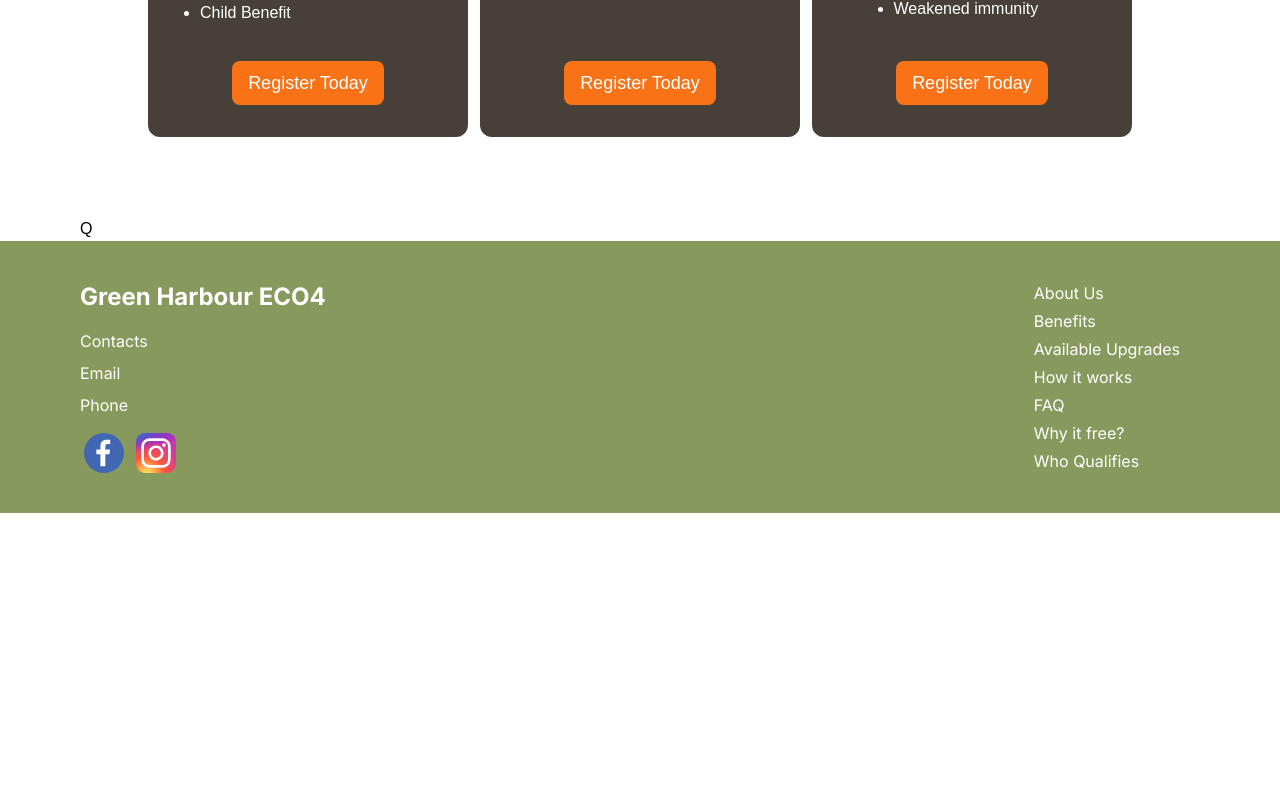
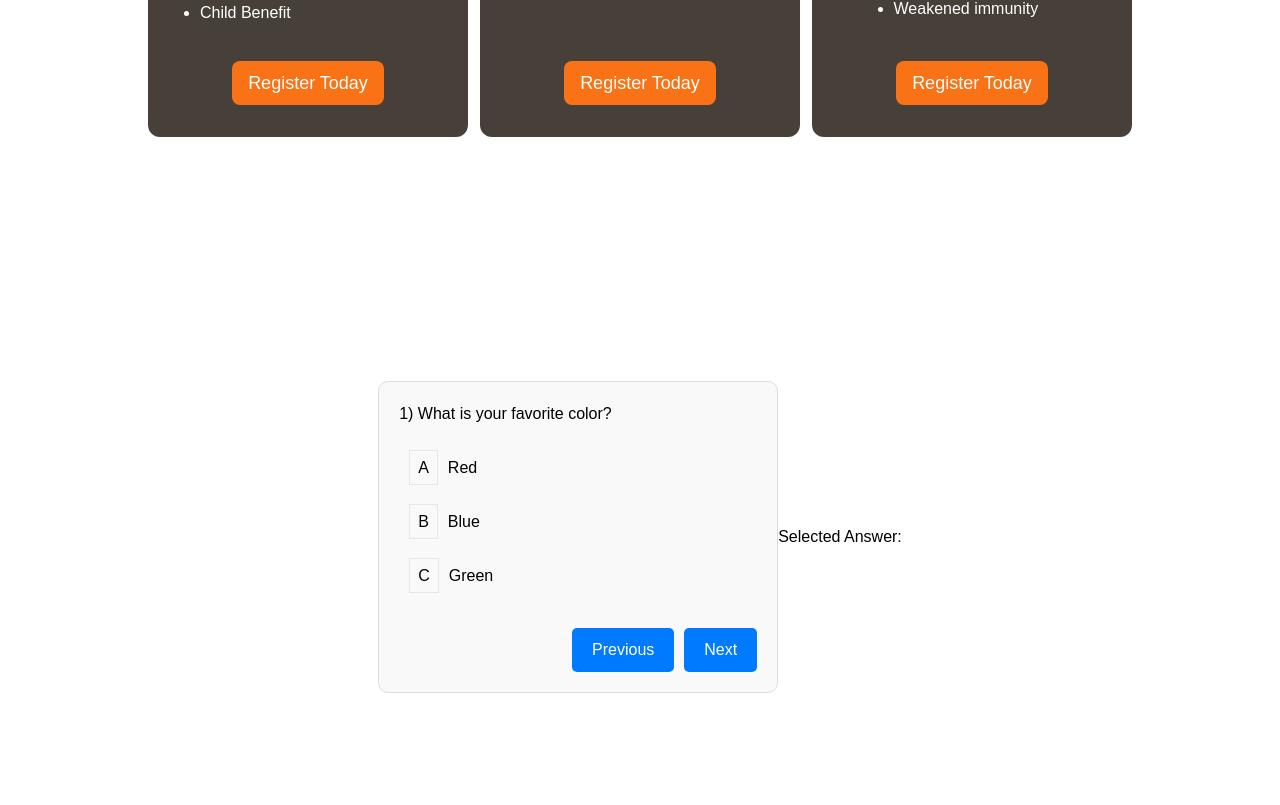
Before and after one commit to UzairChaudhary/Green-Harbour, a Next.js app: page /who-qualifies in a window 1280 px wide. Shown: the part 655-1460 px from the top of the page. Before the commit the page ends 1168 px from the top, so only its background shows below. Built offline with nearby package versions, Linux system fonts and the light colour scheme.

Commit message:
added questions section

```diff
--- /dev/null
+++ b/src/app/who-qualifies/Questions.css
@@ -0,0 +1,66 @@
+.container {
+    display: flex;
+    justify-content: center;
+    align-items: center;
+    height: 100vh;
+  }
+
+  .question-container {
+    width: 400px;
+    padding: 20px;
+    border: 1px solid #ddd;
+    border-radius: 10px;
+    background-color: #f9f9f9;
+  }
+
+  .question {
+    margin-bottom: 20px;
+  }
+
+  .options {
+    display: flex;
+    flex-direction: column;
+  }
+
+  .option {
+    margin-bottom: 10px;
+    padding: 10px;
+    cursor: pointer;
+    transition: background-color 0.3s;
+  }
+
+  .option:hover {
+    background-color: #f0f0f0;
+  }
+
+  .option.selected {
+    border: 2px solid #007bff;
+    background-color: #e6f7ff;
+  }
+
+  .option-letter {
+    margin-right: 10px;
+  }
+
+  .navigation-buttons {
+    margin-top: 20px;
+    display: flex;
+    justify-content: flex-end;
+  }
+
+  .prev-button,
+  .next-button {
+    padding: 10px 20px;
+    margin-left: 10px;
+    background-color: #007bff;
+    color: #fff;
+    border: none;
+    border-radius: 5px;
+    cursor: pointer;
+    transition: background-color 0.3s;
+  }
+
+  .prev-button:hover,
+  .next-button:hover {
+    background-color: #0056b3;
+  }
--- a/src/app/who-qualifies/page.js
+++ b/src/app/who-qualifies/page.js
@@ -1,7 +1,41 @@
-import React from 'react'
+"use client"
+import React, { useState } from 'react';
 import Button from '../../../components/common/button'
+import './Questions.css'; // Import CSS file for styling
+export default function Page() {
+    const [currentQuestion, setCurrentQuestion] = useState(0);
 
-export default function page() {
+    const questions = [
+        "1) What is your favorite color?",
+        "2) What is your favorite animal?",
+        // Add more questions as needed
+      ];
+
+    const NUM_QUESTIONS = questions.length; // Define NUM_QUESTIONS
+    const [answers, setAnswers] = useState(Array(NUM_QUESTIONS).fill(null)); // Use NUM_QUESTIONS
+
+
+
+  const options = [
+    ["Red", "Blue", "Green"],
+    ["Dog", "Cat", "Bird"],
+    // Add more options for each question as needed
+  ];
+
+
+  const handleAnswer = (index, answer) => {
+    const newAnswers = [...answers];
+    newAnswers[index] = answer;
+    setAnswers(newAnswers);
+  };
+
+  const handleNextQuestion = () => {
+    setCurrentQuestion(currentQuestion + 1);
+  };
+
+  const handlePrevQuestion = () => {
+    setCurrentQuestion(currentQuestion - 1);
+  };
   return (
     <div className='mx-20 font-proxima-nova mt-20'>
         <h1 className='flex justify-center font-extrabold text-4xl text-mud_color'> Who Qualifies?</h1>
@@ -55,7 +89,50 @@ export default function page() {
 
             </div>
         </div>
-        <div className='mt-20'>Q</div>
+
+
+
+        <div className="container">
+      <div className="question-container">
+        <h2 className="question">{questions[currentQuestion]}</h2>
+        <div className="options">
+          {options[currentQuestion].map((option, index) => (
+            <label key={index} className={`option ${answers[currentQuestion] === option ? 'selected' : ''}`}>
+              <input
+                type="radio"
+                hidden
+                name={`question-${currentQuestion}`}
+                value={option}
+                checked={answers[currentQuestion] === option}
+                onChange={() => handleAnswer(currentQuestion, option)}
+              />
+              <span className="option-letter border p-2">{String.fromCharCode(65 + index)}</span>
+              {option}
+            </label>
+          ))}
+        </div>
+        <div className="navigation-buttons">
+          <button
+            className="prev-button"
+            disabled={currentQuestion === 0}
+            onClick={handlePrevQuestion}
+          >
+            Previous
+          </button>
+          <button
+            className="next-button"
+            disabled={currentQuestion === NUM_QUESTIONS - 1}
+            onClick={handleNextQuestion}
+          >
+            Next
+          </button>
+        </div>
+      </div>
+      <div className="selected-answer">
+        <h3>Selected Answer:</h3>
+        <p>{answers[currentQuestion]}</p>
+      </div>
+    </div>
     </div>
   )
 }
```
